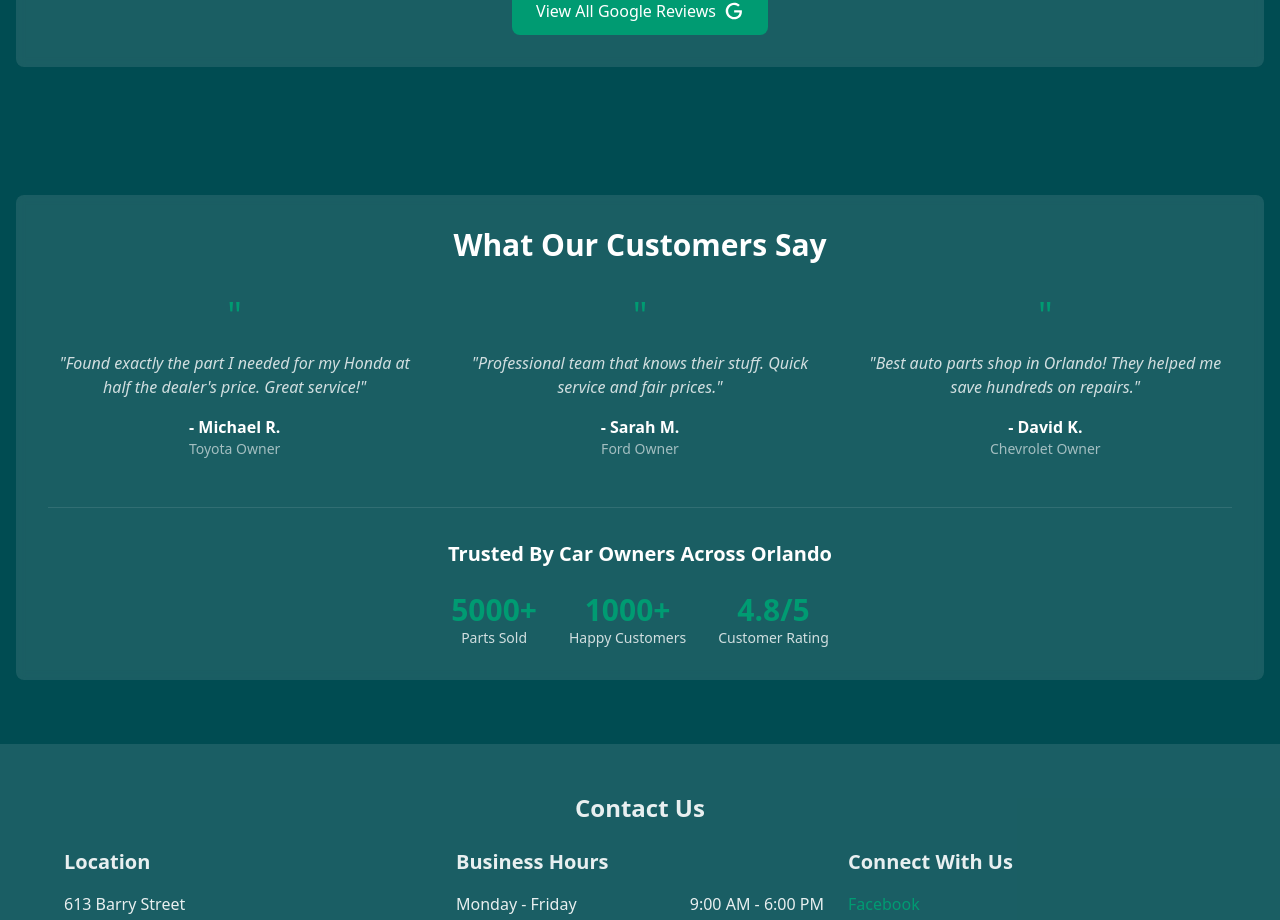
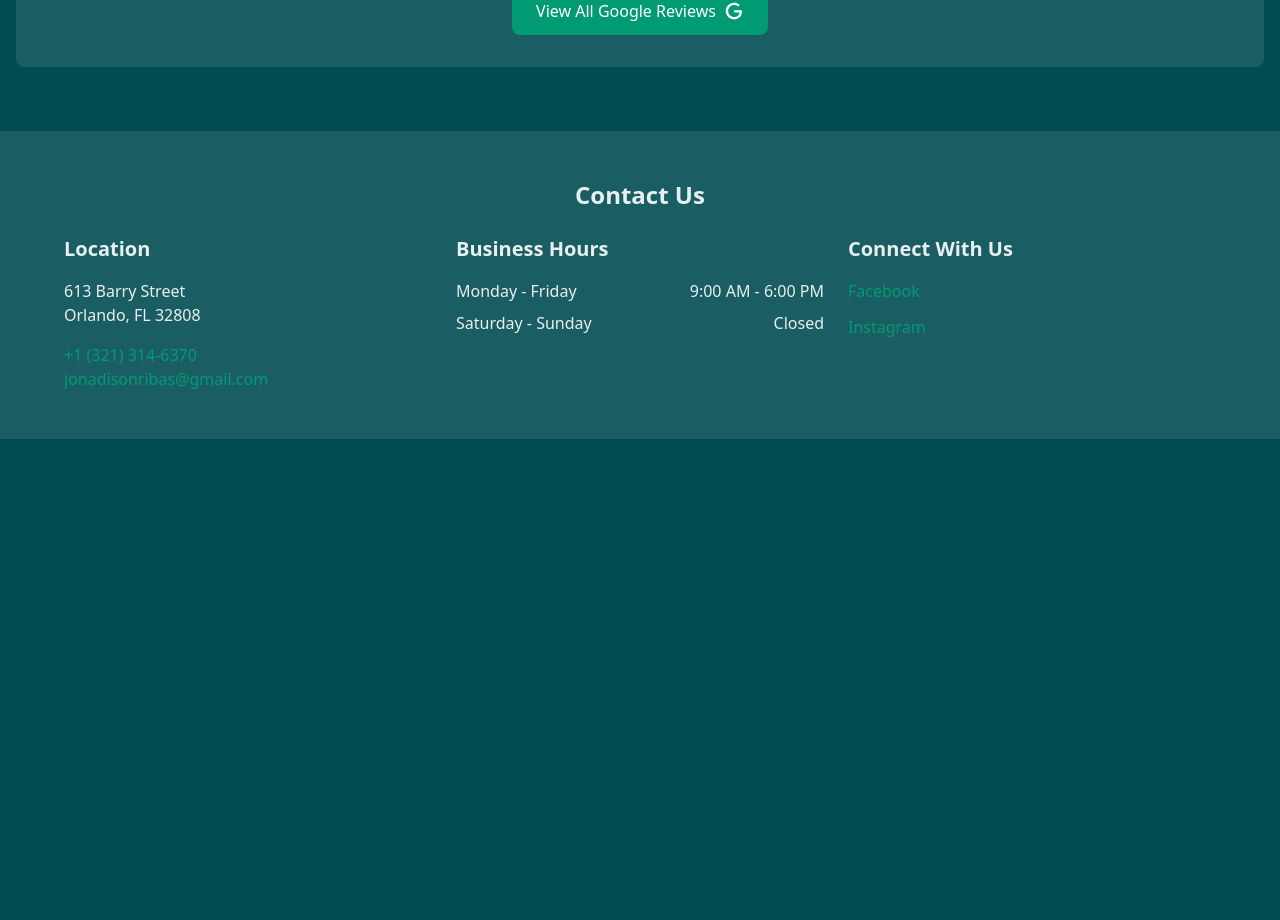
Before and after one commit to gonoff/eco-parts-hub, a React (Vite) app: page / in a window 1280 px wide. Shown: the part 1997-2917 px from the top of the page. After the commit the page ends 2436 px from the top, so only its background shows below. Built offline with nearby package versions, Linux system fonts and the light colour scheme.

Commit message:
Remove specified section from Home component
This commit removes a designated section from the Home component in the src/pages/Home.tsx file. The file is quite lengthy, and it is recommended to consider refactoring it in the future for better maintainability.
[skip gpt_engineer]

```diff
--- a/src/pages/Home.tsx
+++ b/src/pages/Home.tsx
@@ -191,55 +191,6 @@ const Home = () => {
         </div>
       </section>
 
-      {/* Testimonials & Trust Indicators */}
-      <section className="py-16">
-        <div className="bg-white/10 backdrop-blur-sm p-8 rounded-lg text-center">
-          <h2 className="text-3xl font-bold text-white mb-8">What Our Customers Say</h2>
-          <div className="grid grid-cols-1 md:grid-cols-3 gap-8">
-            <div className="flex flex-col items-center">
-              <div className="text-secondary text-4xl mb-4">"</div>
-              <p className="text-white/80 italic mb-4">
-                "Found exactly the part I needed for my Honda at half the dealer's price. Great service!"
-              </p>
-              <p className="text-white font-semibold">- Michael R.</p>
-              <p className="text-white/60 text-sm">Toyota Owner</p>
-            </div>
-            <div className="flex flex-col items-center">
-              <div className="text-secondary text-4xl mb-4">"</div>
-              <p className="text-white/80 italic mb-4">
-                "Professional team that knows their stuff. Quick service and fair prices."
-              </p>
-              <p className="text-white font-semibold">- Sarah M.</p>
-              <p className="text-white/60 text-sm">Ford Owner</p>
-            </div>
-            <div className="flex flex-col items-center">
-              <div className="text-secondary text-4xl mb-4">"</div>
-              <p className="text-white/80 italic mb-4">
-                "Best auto parts shop in Orlando! They helped me save hundreds on repairs."
-              </p>
-              <p className="text-white font-semibold">- David K.</p>
-              <p className="text-white/60 text-sm">Chevrolet Owner</p>
-            </div>
-          </div>
-          <div className="mt-12 pt-8 border-t border-white/10">
-            <h3 className="text-xl font-bold text-white mb-6">Trusted By Car Owners Across Orlando</h3>
-            <div className="flex justify-center items-center space-x-8">
-              <div className="text-white/80">
-                <div className="text-3xl font-bold text-secondary">5000+</div>
-                <div className="text-sm">Parts Sold</div>
-              </div>
-              <div className="text-white/80">
-                <div className="text-3xl font-bold text-secondary">1000+</div>
-                <div className="text-sm">Happy Customers</div>
-              </div>
-              <div className="text-white/80">
-                <div className="text-3xl font-bold text-secondary">4.8/5</div>
-                <div className="text-sm">Customer Rating</div>
-              </div>
-            </div>
-          </div>
-        </div>
-      </section>
     </div>
   );
 };
```
